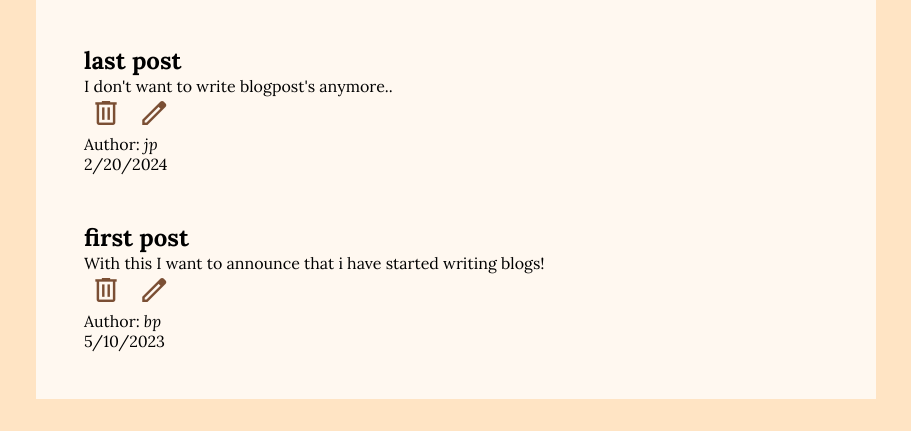
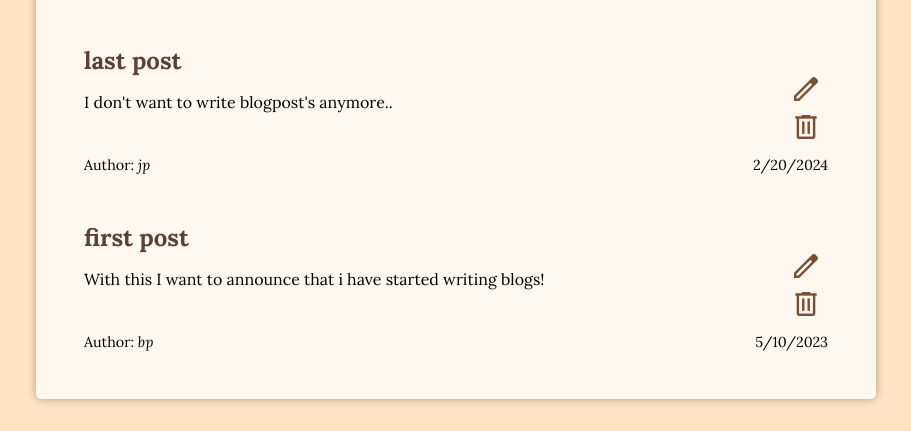
Before and after one commit to Arnith86/LexiconExercise12_TS_Blog_Post_Manager, a website built with Vite: page LexiconExercise12_TS_Blog_Post_Manager/index.html in a window 1280 px wide. Shown: the part 641-1072 px from the top of the page, without its empty margins (184-1095 px from the left). Built offline with nearby package versions, Linux system fonts and the light colour scheme.

Commit message:
styled blogposts

```diff
--- a/LexiconExercise12_TS_Blog_Post_Manager/src/CSS/base.css
+++ b/LexiconExercise12_TS_Blog_Post_Manager/src/CSS/base.css
@@ -22,7 +22,9 @@ body {
 main {
   width: 80%;
   max-width: 840px;
+  border-radius: 5px;
   background-color: var(--secondary-color);
+  box-shadow: 0px 0px 10px rgba(0, 0, 0, 0.3);
   display: flex;
   flex-direction: column;
   padding: 2rem;
--- /dev/null
+++ b/LexiconExercise12_TS_Blog_Post_Manager/src/CSS/post.css
@@ -0,0 +1,38 @@
+.blog-post {
+  display: grid;
+  grid-template-columns: repeat(5, 1fr) min-content;
+  grid-template-rows: auto repeat(4, 1fr) auto;
+  gap: 1rem;
+}
+
+.blog-post-title {
+  color: var(--main-color);
+  width: 100%;
+  grid-column: 1 / -1;
+  grid-row: 1 / 2;
+}
+
+.blog-post-content {
+  grid-column: 1 / 6;
+  grid-row: 2 / 6;
+}
+
+.action-buttons {
+  display: flex;
+  justify-content: center;
+
+  flex-direction: column;
+  grid-column: 6 / 7;
+  grid-row: 1 / -1;
+}
+
+.post-footer {
+  display: flex;
+  justify-content: space-between;
+
+  grid-column: 1 / -1;
+  grid-row: 6 / 7;
+  gap: 1rem;
+
+  font-size: 0.9rem;
+}
--- a/LexiconExercise12_TS_Blog_Post_Manager/src/CSS/style.css
+++ b/LexiconExercise12_TS_Blog_Post_Manager/src/CSS/style.css
@@ -2,3 +2,4 @@
 @import url("./base.css");
 @import url("./form.css");
 @import url("./blog-list.css");
+@import url("./post.css");
--- a/LexiconExercise12_TS_Blog_Post_Manager/src/blogPostListServices.ts
+++ b/LexiconExercise12_TS_Blog_Post_Manager/src/blogPostListServices.ts
@@ -22,27 +22,23 @@ export function createBlogPostEl(blogPost: IBlogPost): HTMLElement {
   newBlogPostEl.classList.add("blog-post");
 
   newBlogPostEl.innerHTML = /*html*/ `
-    <article >
     <h2 class="blog-post-title">${title}</h2>
     <p class="blog-post-content">${content}</p>
 
     <div class="action-buttons">
-            <button class="icon-button delete-post-button" type="button">
-              <span class="material-symbols-outlined">delete</span>
-            </button>
-
       <button class="icon-button edit-post-button" type="button">
         <span class="material-symbols-outlined">edit</span>
       </button>
 
+      <button class="icon-button delete-post-button" type="button">
+        <span class="material-symbols-outlined">delete</span>
+      </button>
     </div>
 
     <footer class="post-footer">
         <p>Author: <i class="author-name">${author}</i></p>
         <time>${date.toLocaleDateString()}</time>
     </footer>
-
-    </article>
   `;
 
   return newBlogPostEl;
```
Lines whose indentation alone changed are shown as unchanged.
